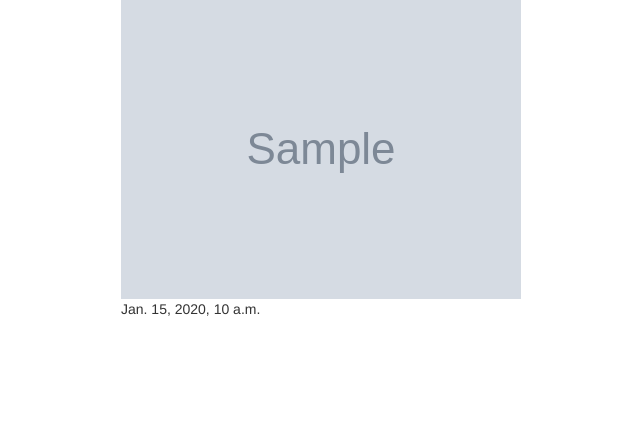
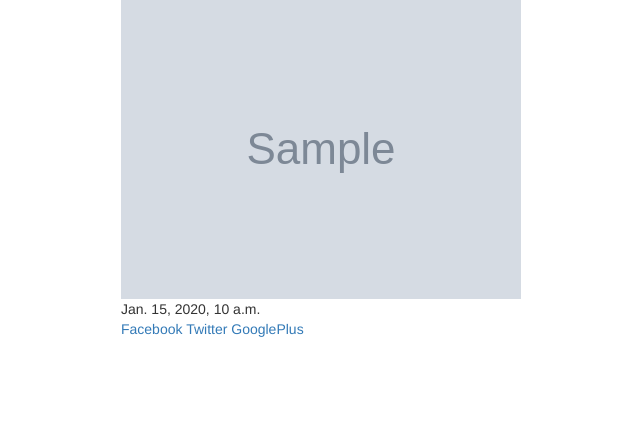
Before and after one commit to MrLokans/try_django, a Django app: a page that uses trydjango19/templates/post_detail.html in a window 1280 px wide. Shown: the part 120-543 px from the top of the page, without its empty margins (249-889 px from the left). Run offline with Django 3.2, Linux system fonts and the light colour scheme; tables that the repository leaves empty hold one stand-in row (values such as "Sample post"); grey boxes marked "Sample" are stand-in pictures; some libraries are stand-ins or nearby versions.

Commit message:
Social share buttons added.

```diff
--- a/trydjango19/posts/views.py
+++ b/trydjango19/posts/views.py
@@ -1,3 +1,5 @@
+from urllib.parse import quote_plus
+
 from django.contrib import messages
 from django.core.paginator import Paginator, EmptyPage, PageNotAnInteger
 from django.shortcuts import render, get_object_or_404, redirect
@@ -21,8 +23,12 @@ def post_create(request):
 def post_detail(request, slug=None):
 
     post = get_object_or_404(Post, slug=slug)
-
-    return render(request, "post_detail.html", {"post": post})
+    share_text = quote_plus(post.content)
+    context = {
+        "post": post,
+        "share_text": share_text
+    }
+    return render(request, "post_detail.html", context)
 
 
 def post_list(request):
--- a/trydjango19/templates/post_detail.html
+++ b/trydjango19/templates/post_detail.html
@@ -16,6 +16,16 @@
         {% endif %}
         <span>{{ post.updated }}</span>
     </div>
+    <a href="https://www.facebook.com/sharer/sharer.php?u={{ request.build_absolute_uri }}">
+       Facebook
+    </a>
+    <a href="https://twitter.com/home?status={{share_text}}{{ request.build_absolute_uri }}">
+       Twitter
+    </a>
+
+
+    <a href='https://plus.google.com/share?url={{ request.build_absolute_uri }}'>GooglePlus </a>
+
 </div>
 
 
```
